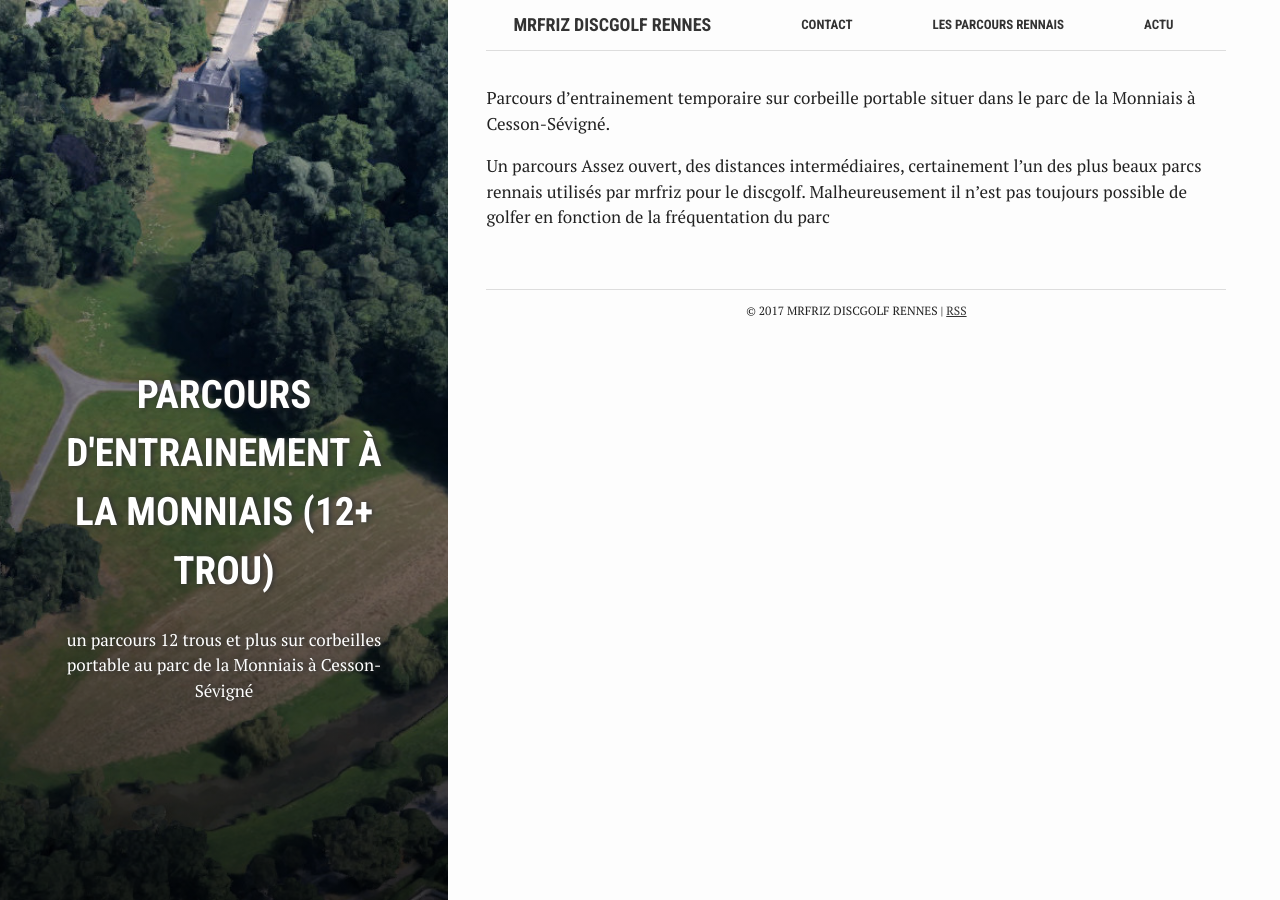
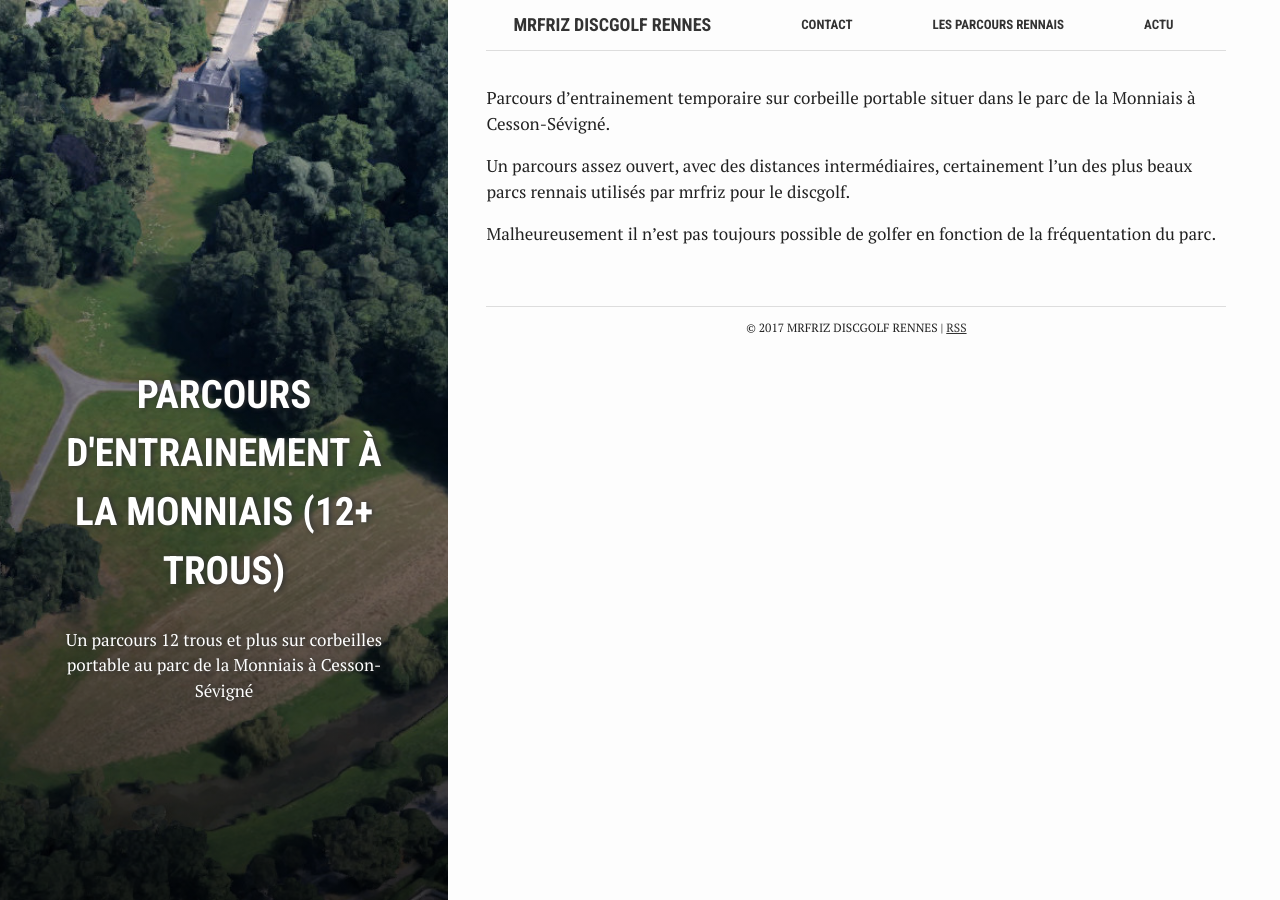
Before and after one commit to MrFriz/discgolf, a Jekyll site: the page built from _parcours/la_monniais.md, in a window 1280 px wide. Built offline with Jekyll 4.4.1, drawn with Linux system fonts in a browser that asks for light colours.

Commit message:
Update la_monniais.md

```diff
--- a/_parcours/la_monniais.md
+++ b/_parcours/la_monniais.md
@@ -1,13 +1,14 @@
 ---
 bg: 'monniais/bg.jpg'
 layout: default
-title:  "Parcours d'entrainement à la Monniais (12+ trou)"
-crawlertitle: "Parcours de discgolf d'entrainement à la Monniais (12+ trou)"
-summary: "un parcours 12 trous et plus sur corbeilles portable au parc de la Monniais à Cesson-Sévigné"
+title:  "Parcours d'entrainement à la Monniais (12+ trous)"
+crawlertitle: "Parcours de discgolf d'entrainement à la Monniais (12+ trous)"
+summary: "Un parcours 12 trous et plus sur corbeilles portable au parc de la Monniais à Cesson-Sévigné"
 author: Greg
 ---
 
 Parcours d'entrainement temporaire sur corbeille portable situer dans le parc de la Monniais à Cesson-Sévigné.
 
-Un parcours Assez ouvert, des distances intermédiaires, certainement l'un des plus beaux parcs rennais utilisés par mrfriz pour le discgolf.
-Malheureusement il n'est pas toujours possible de golfer en fonction de la fréquentation du parc
+Un parcours assez ouvert, avec des distances intermédiaires, certainement l'un des plus beaux parcs rennais utilisés par mrfriz pour le discgolf.
+
+Malheureusement il n'est pas toujours possible de golfer en fonction de la fréquentation du parc.
```
